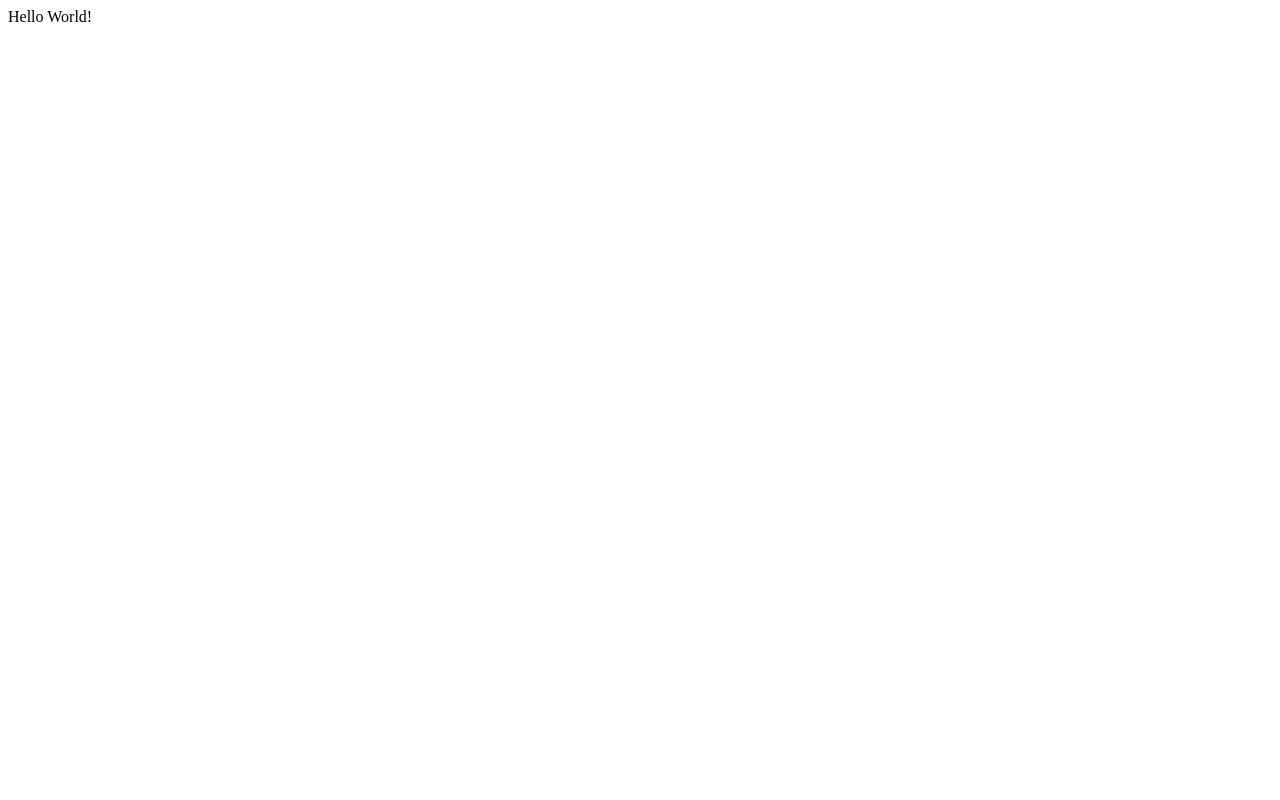
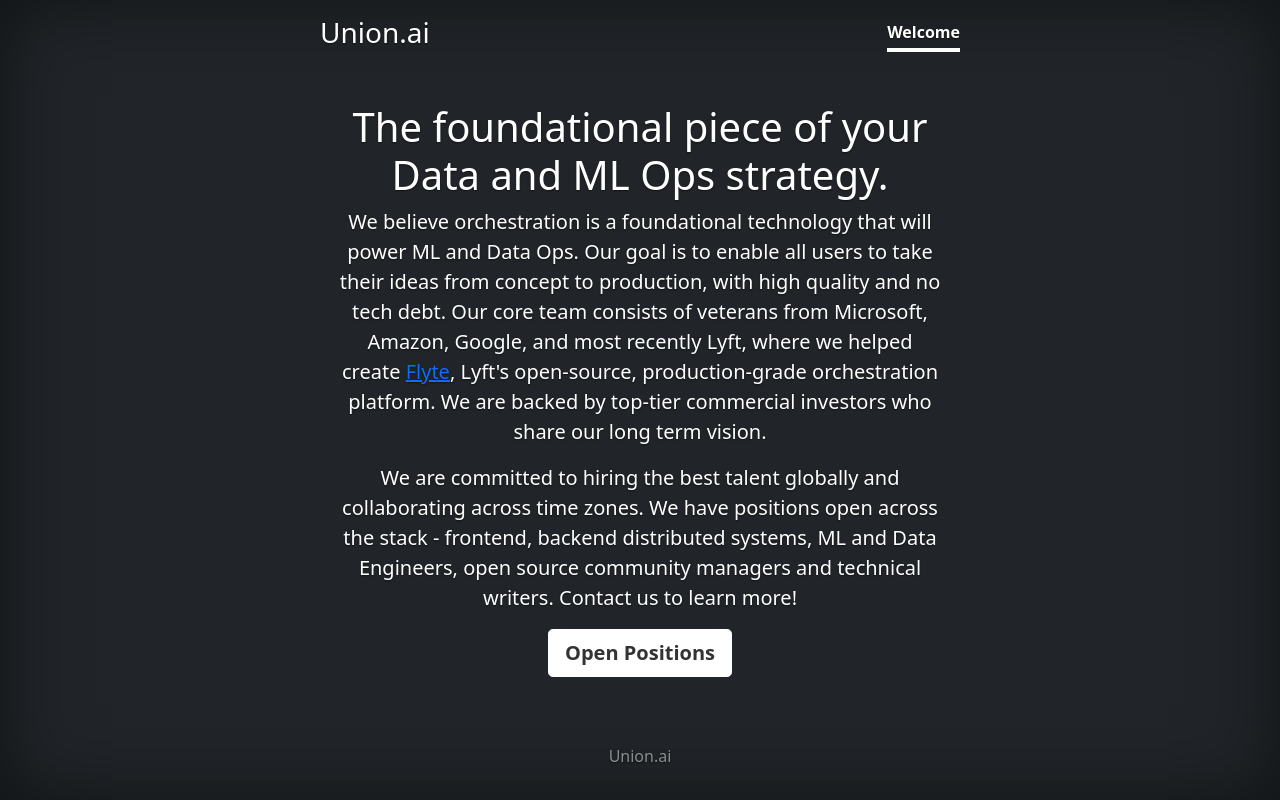
Before and after one commit to unionai/unionai.github.io, a plain HTML site: page index.html in a window 1280 px wide. Drawn offline with nearby package versions, Linux system fonts and the light colour scheme.

Commit message:
forked from nuclyde.io -- updated to reference flyte.

```diff
--- /dev/null
+++ b/core.css
@@ -0,0 +1,53 @@
+/*
+ * Globals
+ */
+
+
+/* Custom default button */
+.btn-secondary,
+.btn-secondary:hover,
+.btn-secondary:focus {
+  color: #333;
+  text-shadow: none; /* Prevent inheritance from `body` */
+}
+
+
+/*
+ * Base structure
+ */
+
+body {
+  text-shadow: 0 .05rem .1rem rgba(0, 0, 0, .5);
+  box-shadow: inset 0 0 5rem rgba(0, 0, 0, .5);
+}
+
+.cover-container {
+  max-width: 42em;
+}
+
+
+/*
+ * Header
+ */
+
+.nav-masthead .nav-link {
+  padding: .25rem 0;
+  font-weight: 700;
+  color: rgba(255, 255, 255, .5);
+  background-color: transparent;
+  border-bottom: .25rem solid transparent;
+}
+
+.nav-masthead .nav-link:hover,
+.nav-masthead .nav-link:focus {
+  border-bottom-color: rgba(255, 255, 255, .25);
+}
+
+.nav-masthead .nav-link + .nav-link {
+  margin-left: 1rem;
+}
+
+.nav-masthead .active {
+  color: #fff;
+  border-bottom-color: #fff;
+}
--- a/index.html
+++ b/index.html
@@ -1,3 +1,61 @@
-<html>
-  Hello World!
+<!doctype html>
+<html lang="en" class="h-100">
+  <head>
+    <meta charset="utf-8">
+    <meta name="viewport" content="width=device-width, initial-scale=1">
+    <meta name="description" content="">
+    <title>Union.ai</title>
+
+
+    <!-- Bootstrap core CSS -->
+<link href="https://cdn.jsdelivr.net/npm/bootstrap@5.0.0-beta1/dist/css/bootstrap.min.css" rel="stylesheet" integrity="sha384-giJF6kkoqNQ00vy+HMDP7azOuL0xtbfIcaT9wjKHr8RbDVddVHyTfAAsrekwKmP1" crossorigin="anonymous">
+
+
+    <style>
+      .bd-placeholder-img {
+        font-size: 1.125rem;
+        text-anchor: middle;
+        -webkit-user-select: none;
+        -moz-user-select: none;
+        user-select: none;
+      }
+
+      @media (min-width: 768px) {
+        .bd-placeholder-img-lg {
+          font-size: 3.5rem;
+        }
+      }
+    </style>
+
+
+    <!-- Custom styles for this template -->
+    <link href="core.css" rel="stylesheet">
+  </head>
+  <body class="d-flex h-100 text-center text-white bg-dark">
+
+<div class="cover-container d-flex w-100 h-100 p-3 mx-auto flex-column">
+  <header class="mb-auto">
+    <div>
+      <h3 class="float-md-start mb-0">Union.ai</h3>
+      <nav class="nav nav-masthead justify-content-center float-md-end">
+        <a class="nav-link active" aria-current="page" href="#">Welcome</a>
+      </nav>
+    </div>
+  </header>
+
+  <main class="px-3">
+    <h1>The foundational piece of your Data and ML Ops strategy.</h1>
+    <p class="lead text-justify">We believe orchestration is a foundational technology that will power ML and Data Ops. Our goal is to enable all users to take their ideas from concept to production, with high quality and no tech debt. Our core team consists of veterans from Microsoft, Amazon, Google, and most recently Lyft, where we helped create <a href="https://flyte.org/">Flyte</a>, Lyft's open-source, production-grade orchestration platform. We are backed by top-tier commercial investors who share our long term vision. </p>
+	<p class="lead text-justify"> We are committed to hiring the best talent globally and collaborating across time zones. We have positions open across the stack - frontend, backend distributed systems, ML and Data Engineers, open source community managers and technical writers. Contact us to learn more!</p>
+    	<p class="lead">
+		<a href="https://boards.greenhouse.io/nuclyde/" class="btn btn-lg btn-secondary fw-bold border-white bg-white">Open Positions</a>
+    	</p>
+  </main>
+
+  <footer class="mt-auto text-white-50">
+    <p>Union.ai<a href="https://union.ai/" class="text-white"></p>
+  </footer>
+</div>
+
+  </body>
 </html>
```
